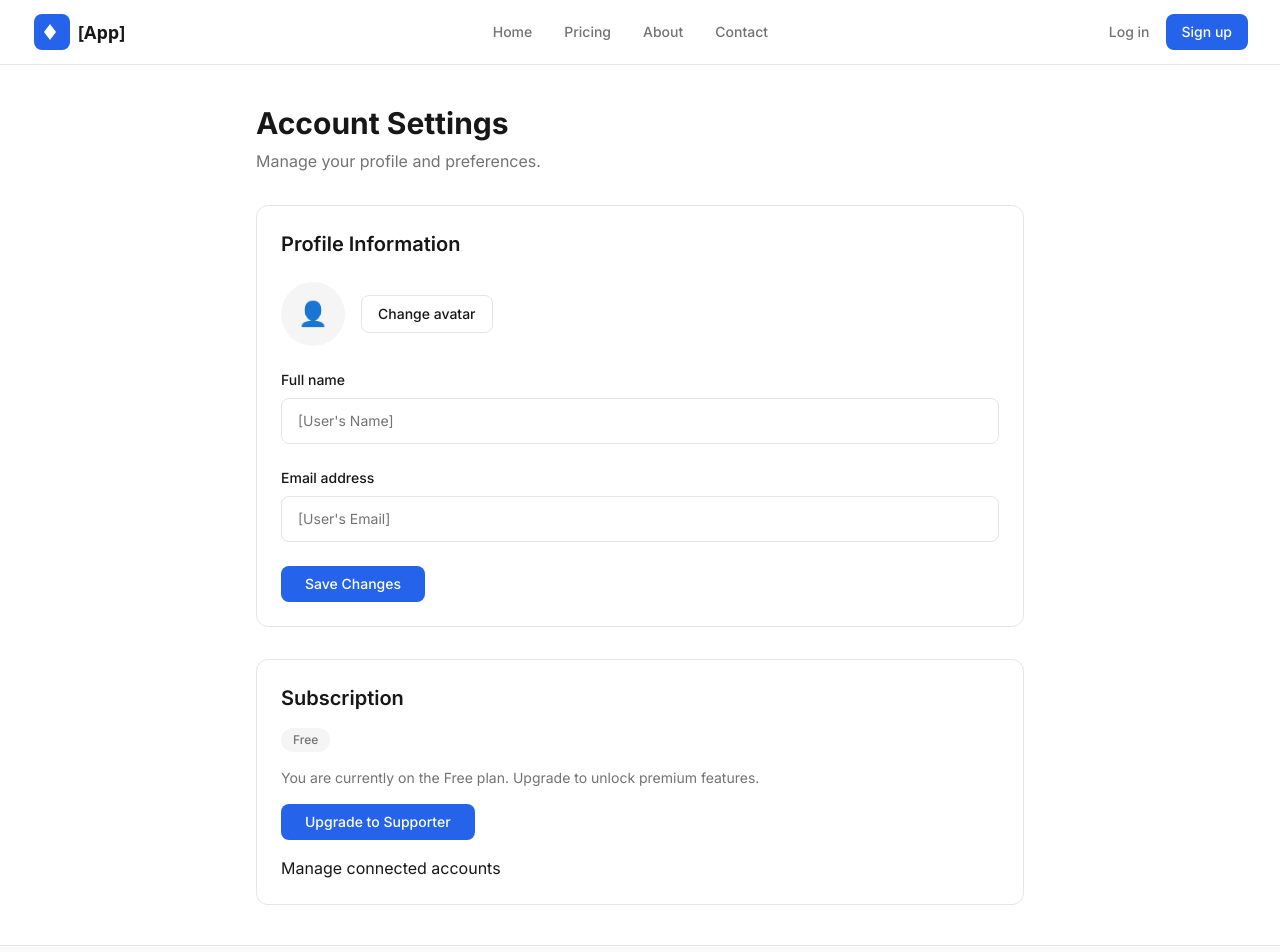
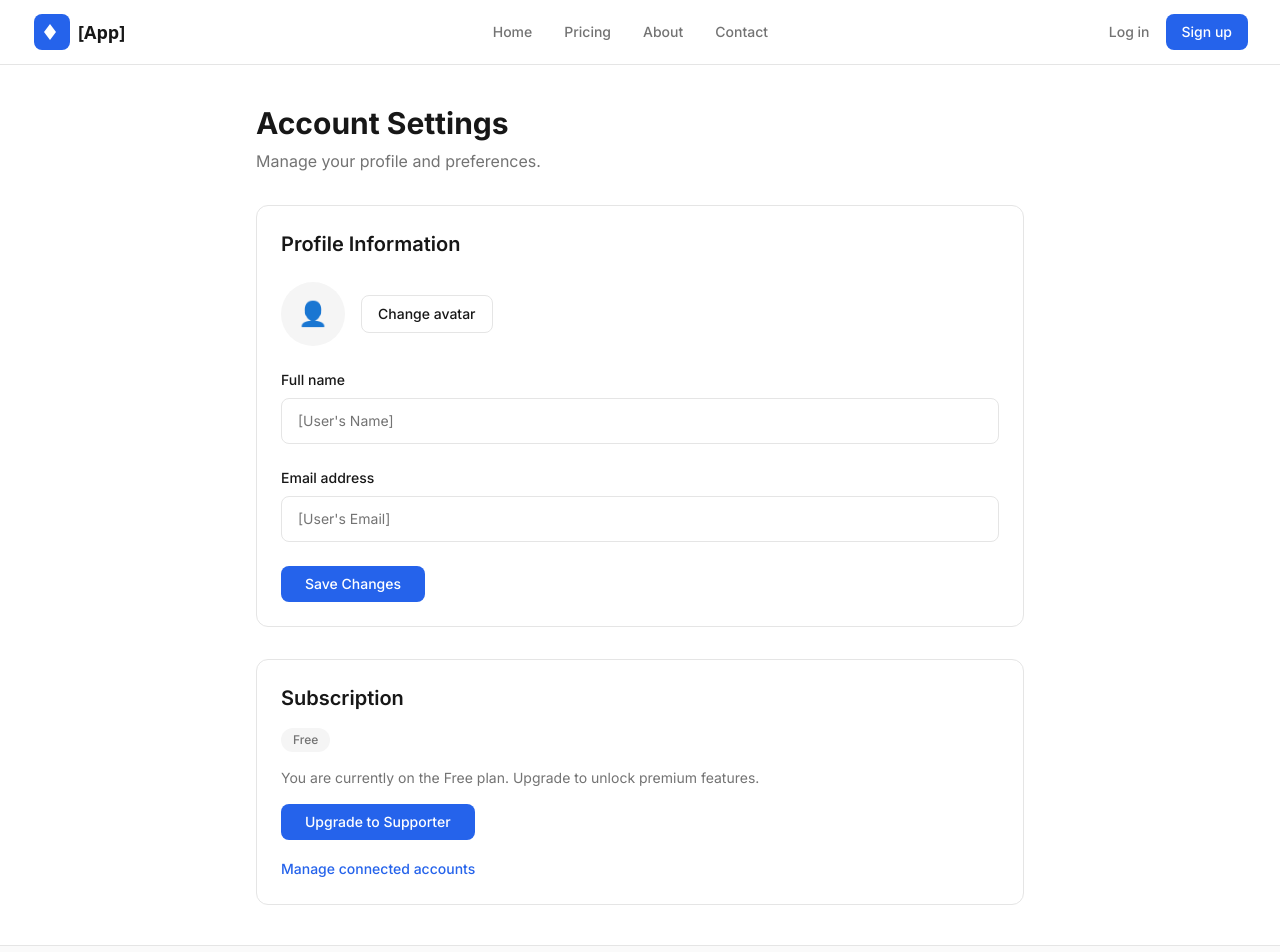
Before and after one commit to threehappypenguins/VideoSphere, a Next.js app: page /profile in a window 1280 px wide. Shown: the top 952 px of the page. Built offline with nearby package versions, Linux system fonts and the light colour scheme; no server answers.

Commit message:
fix: style manage connected accounts link

```diff
--- a/app/profile/page.tsx
+++ b/app/profile/page.tsx
@@ -108,7 +108,12 @@ export default function ProfilePage() {
               Upgrade to Supporter
             </Link>
             <div className="mt-4">
-              <Link href="/profile/connections">Manage connected accounts</Link>
+              <Link
+                href="/profile/connections"
+                className="text-sm font-medium text-primary hover:underline focus-visible:outline-none focus-visible:ring-2 focus-visible:ring-primary focus-visible:ring-offset-2 focus-visible:ring-offset-background"
+              >
+                Manage connected accounts
+              </Link>
             </div>
           </div>
         </section>
```
